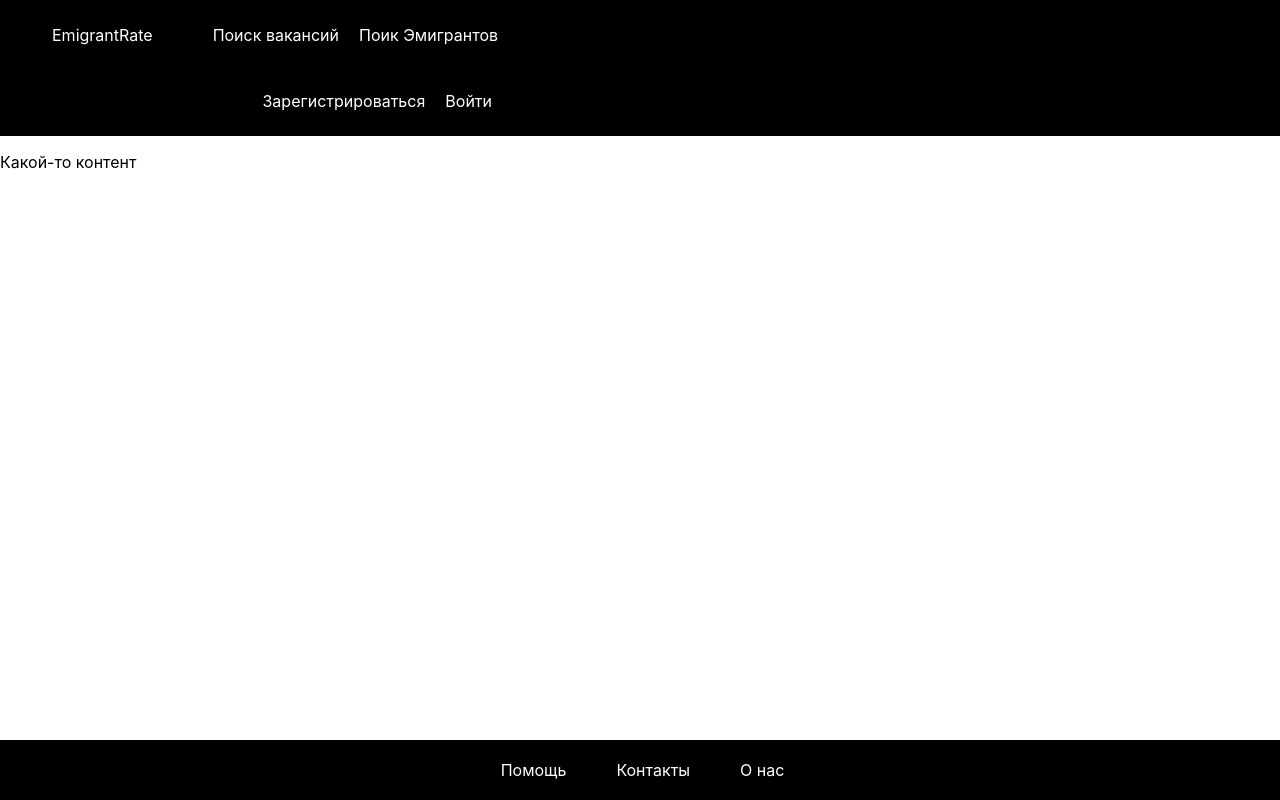
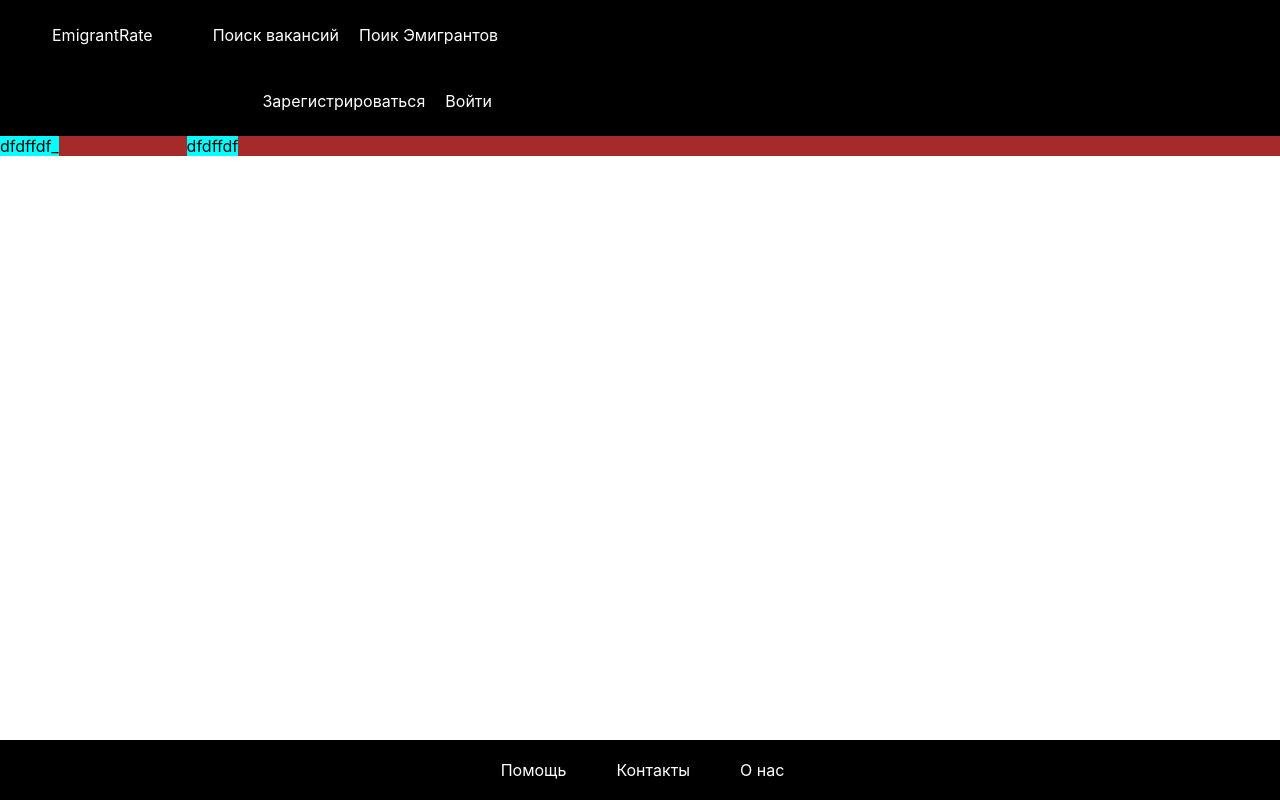
Before and after one commit to TMBcom/EmigrantRateFrontReact, a React (Create React App) app: page / in a window 1280 px wide. Built offline with nearby package versions, Linux system fonts and the light colour scheme.

Commit message:
feat:settings base for work login

```diff
--- a/src/Components/Body/Body_Main.jsx
+++ b/src/Components/Body/Body_Main.jsx
@@ -1,9 +1,13 @@
 import React from 'react';
+import LogRegPage from './LogRegPage/LogRegPage';
+import style from './Body_Main.module.css';
 
-function ContentMainPage() {
+function Body_Main() {
     return(
-    <p>Какой-то контент </p>
+        <div className={style.Body_Main}>
+    <LogRegPage />
+    </div>
     );
 }
 
-export default ContentMainPage;
+export default Body_Main;
--- /dev/null
+++ b/src/Components/Body/Body_Main.module.css
@@ -0,0 +1,5 @@
+.Body_Main
+{
+    background-color: aqua;
+    display: block;
+}
--- /dev/null
+++ b/src/Components/Body/LogRegPage/LogRegPage.jsx
@@ -0,0 +1,13 @@
+import React from 'react';
+import style from './LogRegPage.module.css';
+import LoginMain from './LoginMain/LoginMain';
+
+function LogRegPage() {
+    return(
+    <div className={style.LogReg}>
+        <LoginMain />
+        </div>
+    );
+}
+
+export default LogRegPage;
--- /dev/null
+++ b/src/Components/Body/LogRegPage/LogRegPage.module.css
@@ -0,0 +1,4 @@
+.LogReg
+{
+    background-color: blue;
+}
--- a/src/Components/Body/LogRegPage/LoginMain/LoginMain.jsx
+++ b/src/Components/Body/LogRegPage/LoginMain/LoginMain.jsx
@@ -0,0 +1,17 @@
+import React from 'react';
+import style from './LoginMain.module.css';
+
+function LoginMain() {
+    return(
+    <div className={style.login}>
+        <div className={style.elem}>
+        dfdffdf_
+        </div>
+        <div className={style.elem}>
+        dfdffdf
+        </div>
+        </div>
+    );
+}
+
+export default LoginMain;
--- /dev/null
+++ b/src/Components/Body/LogRegPage/LoginMain/LoginMain.module.css
@@ -0,0 +1,9 @@
+.login{
+    display: flex;
+    flex-direction: row;
+    background-color:brown;
+}
+.elem{
+    background-color: aqua;
+    margin-right: 10%;
+}
```
